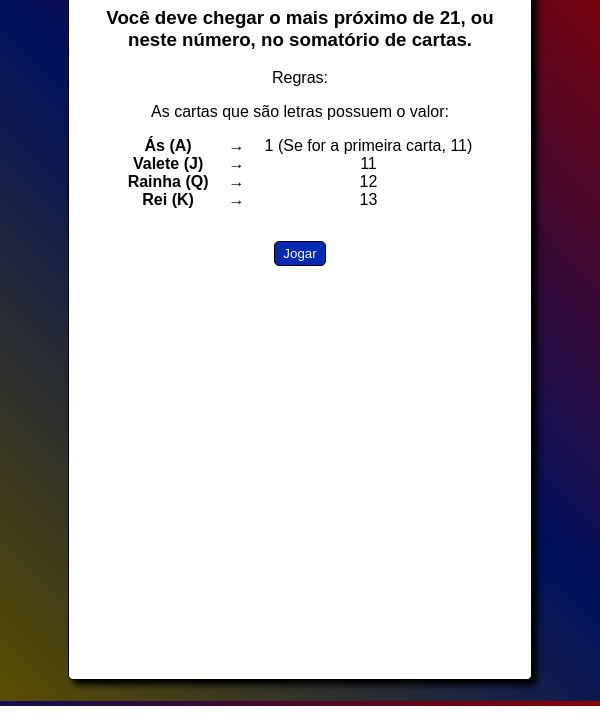
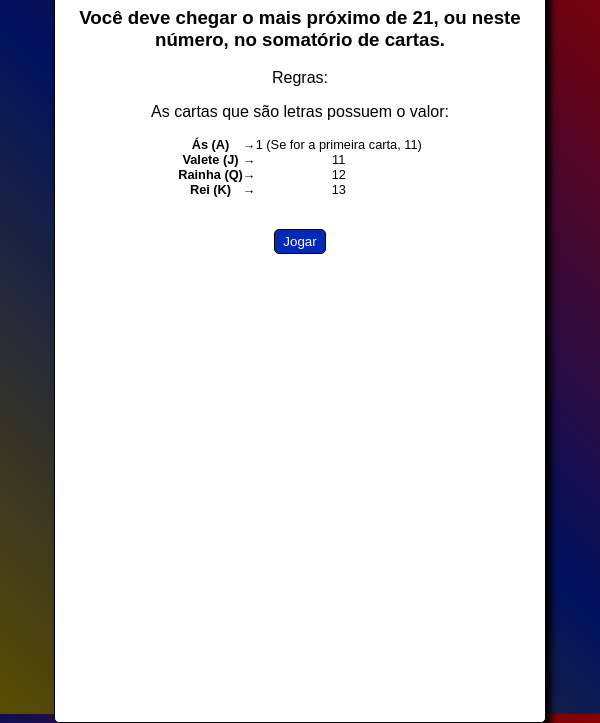
Before and after one commit to fdario/blackjack-game, a plain HTML site: page index.html in a window 600 px wide. Shown: the part 94-817 px from the top of the page. Drawn offline with Linux system fonts and the light colour scheme.

Commit message:
changing the media queries

```diff
--- a/index.js
+++ b/index.js
@@ -56,6 +56,7 @@ function drawCard() {
 
         let resultWinner = document.createElement('p');
         resultWinner.classList.add("result");
+        resultWinner.classList.add("win");
         resultWinner.textContent = `Você ganhou!`;
 
         res.appendChild(result);
@@ -67,7 +68,8 @@ function drawCard() {
         button.remove();
 
         let resultLoser = document.createElement('p');
-        resultLoser.classList.add("result");
+        resultLoser.classList.add("result")
+        resultLoser.classList.add("lose");;
         resultLoser.textContent = `Você Perdeu!`;
 
         res.appendChild(result);
--- a/style.css
+++ b/style.css
@@ -2,17 +2,21 @@
     0% {
         color: #00000000;
     }
+
     50% {
         color: #000000;
     }
+
     100% {
         color: #000000;
     }
 }
+
 @keyframes disappaear {
     0% {
         color: #000000;
     }
+
     100% {
         color: #00000000;
     }
@@ -71,17 +75,48 @@ button {
     font-size: 7vh;
 }
 
+.lose {
+    font-size: 7vh;
+    color: red;
+}
+
+.win {
+    font-size: 7vh;
+    color: green;
+}
+
 #res {
     margin: 15px;
 }
+
 .appaear {
     animation-name: appaear;
-    animation-duration:  2s;
+    animation-duration: 2s;
 }
 
-@media (min-width: 540px) {
+@media (max-width: 603px) {
+    body {
+        height: 99vh;
+    }
+
     #container {
-        width: 75%;
-        height: 95%;
+        width: 80%;
+        height: 99%;
+    }
+
+    #res {
+        margin: 2vh 0%;
+    }
+
+    table {
+        margin: 2vh 0;
+        text-align: center;
+    }
+
+    th,
+    td {
+        padding: 0px 0px;
+        text-align: center;
+        font-size: 0.8em;
     }
 }
```
